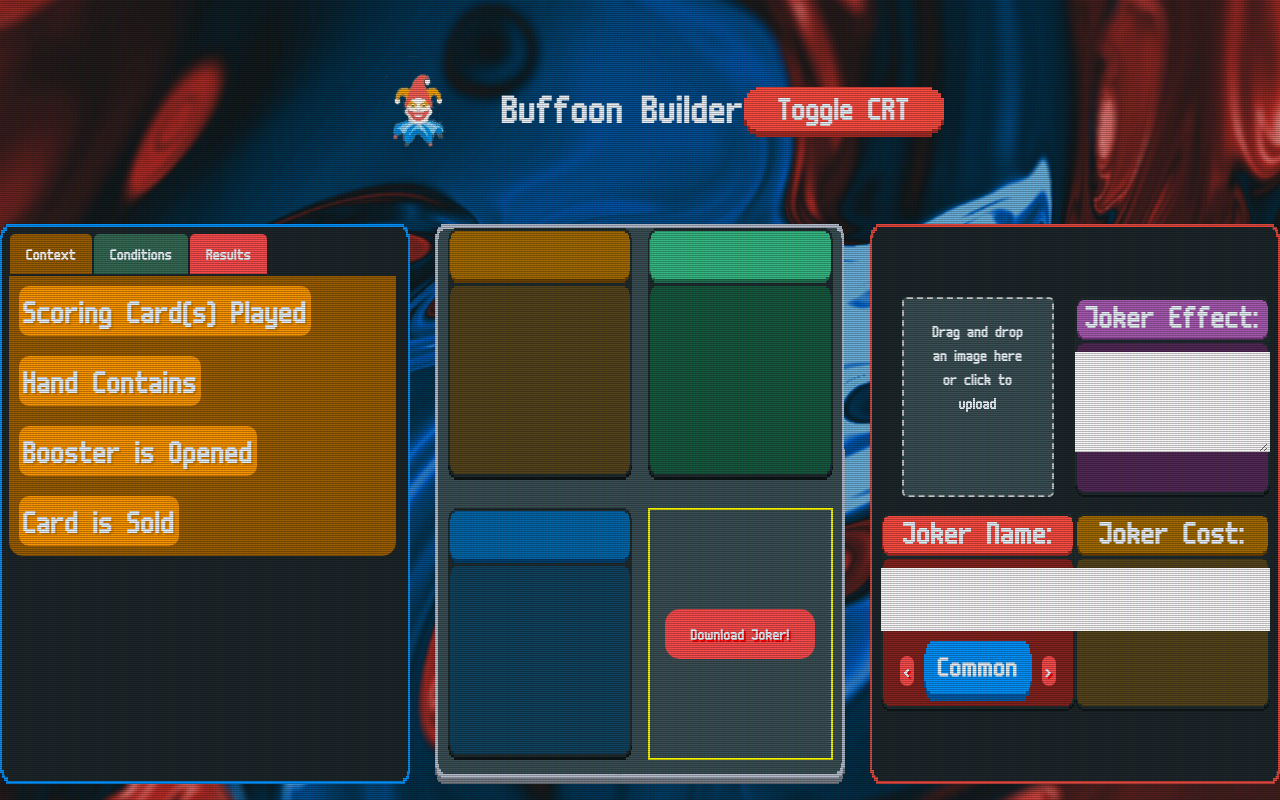
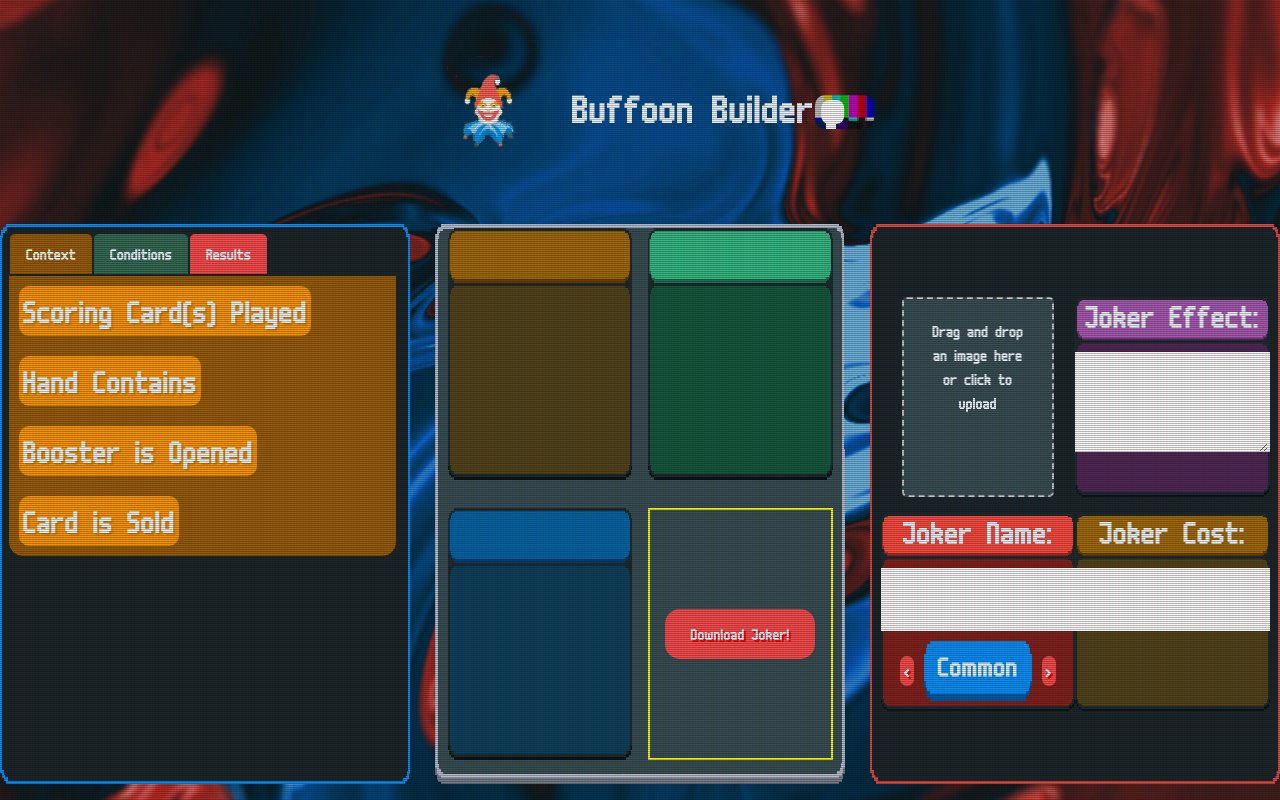
Before and after one commit to JWH709/Buffoon-Builder, a React (Vite) app: page / in a window 1280 px wide. Built offline with nearby package versions, Linux system fonts and the light colour scheme.

Commit message:
Added CRT toggle styles

```diff
--- a/src/sections/Navbar/CrtToggle.jsx
+++ b/src/sections/Navbar/CrtToggle.jsx
@@ -1,5 +1,4 @@
 import React, { useEffect } from "react";
-import { IMAGES } from "../../config/assetImports";
 
 const CrtToggle = () => {
   const [toggleButton, setToggleButton] = React.useState(true);
@@ -64,26 +63,10 @@ const CrtToggle = () => {
   }, [toggleButton]);
 
   return (
-    <div
-      style={{
-        backgroundImage: `url(${IMAGES.rare})`,
-        width: "200px",
-        height: "50px",
-        imageRendering: "pixelated",
-        backgroundSize: "100% 100%",
-        backgroundPosition: "center",
-        backgroundRepeat: "no-repeat",
-        display: "flex",
-        justifyContent: "center",
-        alignItems: "center",
-        color: "aliceblue",
-        fontFamily: "balatro",
-      }}
-      onClick={() => setToggleButton(!toggleButton)}
-      className="crt-toggle"
-    >
-      <h2>Toggle CRT</h2>
-    </div>
+    <label className="switch">
+      <input type="checkbox" onClick={() => setToggleButton(!toggleButton)} />
+      <span className="slider"></span>
+    </label>
   );
 };
 
--- a/src/styles/main.css
+++ b/src/styles/main.css
@@ -124,10 +124,67 @@ html, body {
   justify-content: center;
   align-items: center;
 }
-.crt-toggle {
-  background-image: ('../assets/rarity/rare.png');
+.switch {
+  font-size: 17px;
+  position: relative;
+  display: inline-block;
+  width: 3.5em;
+  height: 2em;
 }
 
+.switch input {
+  opacity: 0;
+  width: 0;
+  height: 0;
+}
+
+.slider {
+  position: absolute;
+  cursor: pointer;
+  top: 0;
+  left: 0;
+  right: 0;
+  bottom: 0;
+  background: url("../assets/slider_button_background.png");
+  transition: .4s;
+  border-radius: 10px;
+  border: transparent;
+  image-rendering: pixelated;
+  background-size: 100% 100%;
+  background-position: center;
+  background-repeat: no-repeat;
+  overflow: hidden;
+}
+
+.slider:before {
+  position: absolute;
+  content: "";
+  height: 1.4em;
+  width: 1.4em;
+  border-radius: 8px;
+  left: 0.3em;
+  bottom: 0.3em;
+  transform: translateX(5%);
+  background-color: rgb(255, 255, 255);
+  transition: .4s;
+}
+
+.switch input:checked + .slider {
+  background: url('../assets/rarity/rare.png');
+  image-rendering: pixelated;
+  background-size: 100% 100%;
+  background-position: center;
+  background-repeat: no-repeat;
+  overflow: hidden;
+}
+
+.switch input:focus + .slider {
+  box-shadow: 0 0 1px #2196F3;
+}
+
+.switch input:checked + .slider:before {
+  transform: translateX(1.5em);
+}
 /* BUILDING SPACE */
 
 .building-space {
```
Also changed, not shown: Notes/NOTES.md (+12 -0 lines), src/assets/slider_button_background.png (added).
